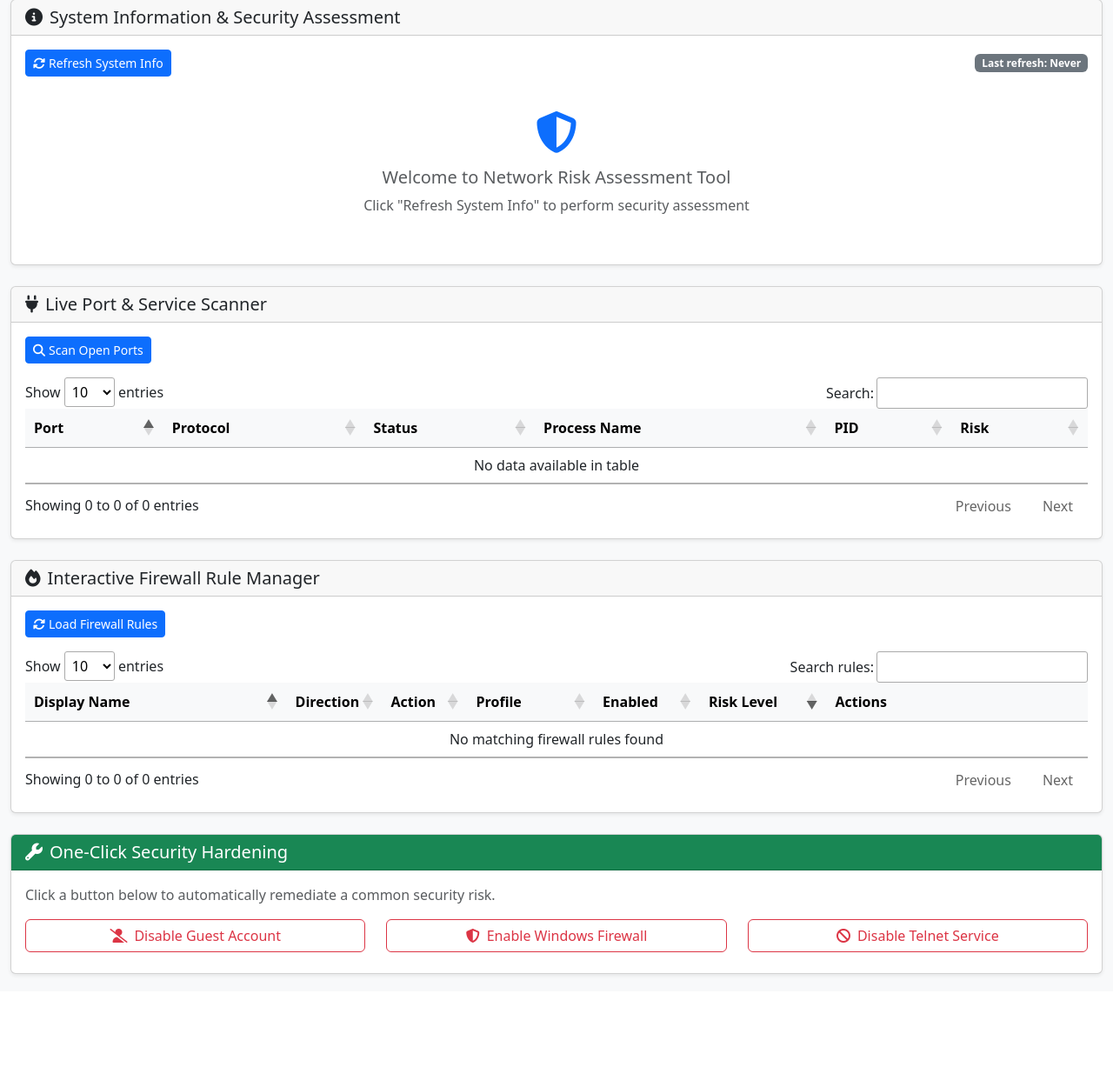
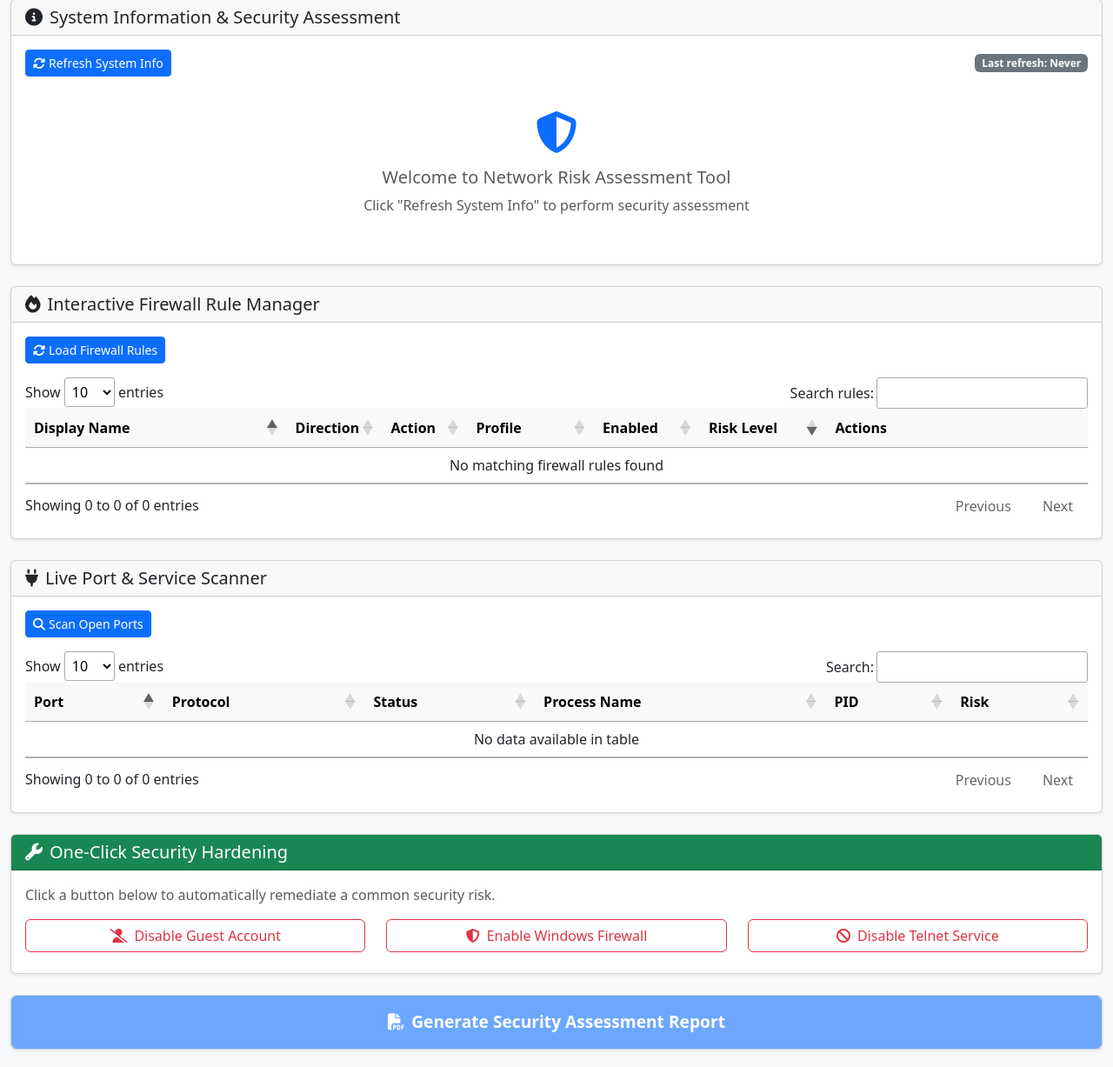
Before and after one commit to piyush-jha-16/Network-Risk-Assessment-Tool, a Flask app: page / in a window 1280 px wide. Shown: the part 81-1308 px from the top of the page at 87% size. Before the commit the page ends 1204 px from the top, so only its background shows below. Run offline with Flask 3, Linux system fonts and the light colour scheme; some libraries are stand-ins or nearby versions.

Commit message:
Added Generate Button

```diff
--- a/templates/index.html
+++ b/templates/index.html
@@ -23,6 +23,54 @@
         .fix-steps { background-color: #f8f9fa; border-left: 4px solid #0d6efd; }
         .fix-step { padding: 8px 12px; margin: 5px 0; background: white; border-radius: 5px; }
         .status-badge { min-width: 80px; text-align: center; }
+
+        /* Generate Report Button Styles */
+        #generateReportBtn {
+            width: 100%;
+            padding: 15px;
+            font-size: 1.2rem;
+            font-weight: bold;
+            transition: all 0.3s ease;
+            position: relative;
+            overflow: hidden;
+        }
+
+        #generateReportBtn:disabled {
+            opacity: 0.6;
+            cursor: not-allowed;
+        }
+
+        #generateReportBtn:not(:disabled):hover {
+            transform: translateY(-3px);
+            box-shadow: 0 10px 20px rgba(0, 0, 0, 0.2);
+        }
+
+        #generateReportBtn:not(:disabled):active {
+            transform: translateY(-1px);
+            box-shadow: 0 5px 10px rgba(0, 0, 0, 0.2);
+        }
+
+        /* Animation for the button when enabled */
+        @keyframes pulse {
+            0% { box-shadow: 0 0 0 0 rgba(13, 110, 253, 0.7); }
+            70% { box-shadow: 0 0 0 10px rgba(13, 110, 253, 0); }
+            100% { box-shadow: 0 0 0 0 rgba(13, 110, 253, 0); }
+        }
+
+        .pulse-animation {
+            animation: pulse 2s infinite;
+        }
+
+        /* Success animation */
+        @keyframes success {
+            0% { transform: scale(1); }
+            50% { transform: scale(1.05); }
+            100% { transform: scale(1); }
+        }
+
+        .success-animation {
+            animation: success 0.5s ease;
+        }
     </style>
 </head>
 <body class="bg-light">
@@ -66,37 +114,6 @@
                     </div>
                 </div>
 
-                <!-- Port Scanner Card -->
-                <div class="card mb-4">
-                    <div class="card-header">
-                        <h5 class="card-title mb-0"><i class="fas fa-plug me-2"></i>Live Port & Service Scanner</h5>
-                    </div>
-                    <div class="card-body">
-                        <div class="mb-3">
-                            <button class="btn btn-primary btn-sm" onclick="scanPorts()">
-                                <i class="fas fa-search me-1"></i>Scan Open Ports
-                            </button>
-                        </div>
-                        <div class="table-responsive">
-                            <table id="portResultsTable" class="table table-sm table-hover" style="width:100%">
-                                <thead class="table-light">
-                                    <tr>
-                                        <th>Port</th>
-                                        <th>Protocol</th>
-                                        <th>Status</th>
-                                        <th>Process Name</th>
-                                        <th>PID</th>
-                                        <th>Risk</th>
-                                    </tr>
-                                </thead>
-                                <tbody>
-                                    <tr><td colspan="6" class="text-center">Please click on Scan Open Ports.</td></tr>
-                                </tbody>
-                            </table>
-                        </div>
-                    </div>
-                </div>
-
                 <!-- Firewall Rules Card -->
                 <div class="card mb-4">
                     <div class="card-header">
@@ -129,8 +146,39 @@
                     </div>
                 </div>
 
+                <!-- Port Scanner Card -->
+                <div class="card mb-4">
+                    <div class="card-header">
+                        <h5 class="card-title mb-0"><i class="fas fa-plug me-2"></i>Live Port & Service Scanner</h5>
+                    </div>
+                    <div class="card-body">
+                        <div class="mb-3">
+                            <button class="btn btn-primary btn-sm" onclick="scanPorts()">
+                                <i class="fas fa-search me-1"></i>Scan Open Ports
+                            </button>
+                        </div>
+                        <div class="table-responsive">
+                            <table id="portResultsTable" class="table table-sm table-hover" style="width:100%">
+                                <thead class="table-light">
+                                    <tr>
+                                        <th>Port</th>
+                                        <th>Protocol</th>
+                                        <th>Status</th>
+                                        <th>Process Name</th>
+                                        <th>PID</th>
+                                        <th>Risk</th>
+                                    </tr>
+                                </thead>
+                                <tbody>
+                                    <tr><td colspan="6" class="text-center">Please click on Scan Open Ports.</td></tr>
+                                </tbody>
+                            </table>
+                        </div>
+                    </div>
+                </div>
+
                 <!-- One-Click Hardening Card -->
-                <div class="card">
+                <div class="card mb-4">
                     <div class="card-header bg-success text-white">
                         <h5 class="card-title mb-0"><i class="fas fa-wrench me-2"></i>One-Click Security Hardening</h5>
                     </div>
@@ -161,6 +209,15 @@
                         </div>
                     </div>
                 </div>
+
+                <!-- Generate Report Button -->
+                <div class="card">
+                    <div class="card-body p-0">
+                        <button id="generateReportBtn" class="btn btn-primary" disabled onclick="generateReport()">
+                            <i class="fas fa-file-pdf me-2"></i>Generate Security Assessment Report
+                        </button>
+                    </div>
+                </div>
             </div>
         </div>
     </div>
@@ -174,6 +231,9 @@
     <script src="https://cdn.datatables.net/v/bs5/dt-2.0.5/datatables.min.js"></script>
 
     <script>
+    // Track if any scans have been run
+    let scanCompleted = false;
+
     function showToast(message, type = 'info') {
         const toast = $(`<div class="toast align-items-center text-white bg-${type} border-0" role="alert">
             <div class="d-flex">
@@ -187,12 +247,42 @@
         setTimeout(() => toast.remove(), 5000);
     }
 
+    // Enable the Generate Report button when a scan is completed
+    function enableGenerateReportButton() {
+        if (!scanCompleted) {
+            scanCompleted = true;
+            const reportBtn = document.getElementById('generateReportBtn');
+            reportBtn.disabled = false;
+            reportBtn.classList.add('pulse-animation');
+        }
+    }
+
     // Placeholder functions for button clicks
-    function runFullScan() { showToast('Full assessment started...', 'info'); }
-    function generateReport() { showToast('Generating PDF report...', 'success'); }
+    function runFullScan() {
+        showToast('Full assessment started...', 'info');
+        enableGenerateReportButton();
+    }
+
+    function generateReport() {
+        if (!scanCompleted) return;
+
+        const reportBtn = document.getElementById('generateReportBtn');
+        reportBtn.classList.remove('pulse-animation');
+        reportBtn.classList.add('success-animation');
+
+        showToast('Generating PDF report...', 'success');
+
+        // Reset animation after it completes
+        setTimeout(() => {
+            reportBtn.classList.remove('success-animation');
+            reportBtn.classList.add('pulse-animation');
+        }, 500);
+    }
+
     function scanPorts() {
         showToast('Scanning for open ports...', 'info');
         $('#portResultsTable').DataTable().clear().draw();
+        enableGenerateReportButton();
     }
 
     // Firewall Rules Functions
@@ -205,6 +295,7 @@
                 if (data.success) {
                     displayFirewallRules(data);
                     showToast('Firewall rules loaded successfully!', 'success');
+                    enableGenerateReportButton();
                 } else {
                     showToast('Error loading firewall rules: ' + data.error, 'danger');
                     $('#firewallRulesTable').DataTable().clear().draw();
@@ -386,6 +477,7 @@
                 if (data.success) {
                     displaySystemInfo(data);
                     showToast('System information loaded successfully!', 'success');
+                    enableGenerateReportButton();
                 } else {
                     showToast('Error loading system information: ' + data.error, 'danger');
                 }
```
